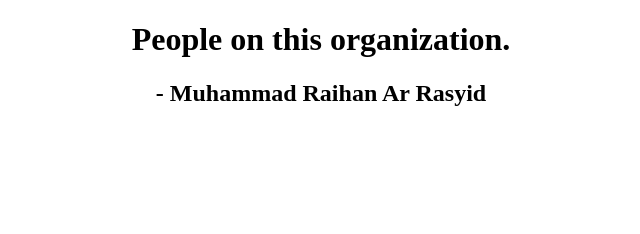
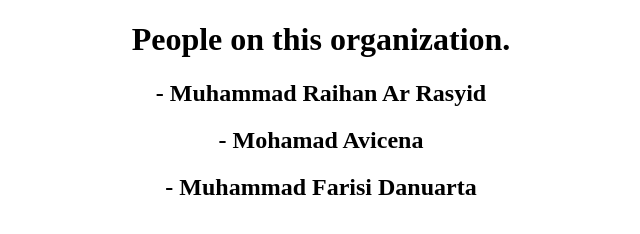
Before and after one commit to Pixel-Intern-2023/git-basic, a plain HTML site: page index.html in a window 1280 px wide. Shown: the whole page, without its empty margins (319-959 px from the left). Drawn offline with Linux system fonts and the light colour scheme.

Commit message:
add-name

```diff
--- a/index.html
+++ b/index.html
@@ -14,6 +14,8 @@
     <h1>People on this organization.</h1>
 
         <h2>- Muhammad Raihan Ar Rasyid</h2>
+        <h2>- Mohamad Avicena</h2>
+        <h2>- Muhammad Farisi Danuarta</h2>
 
 </body>
 </html>
```
